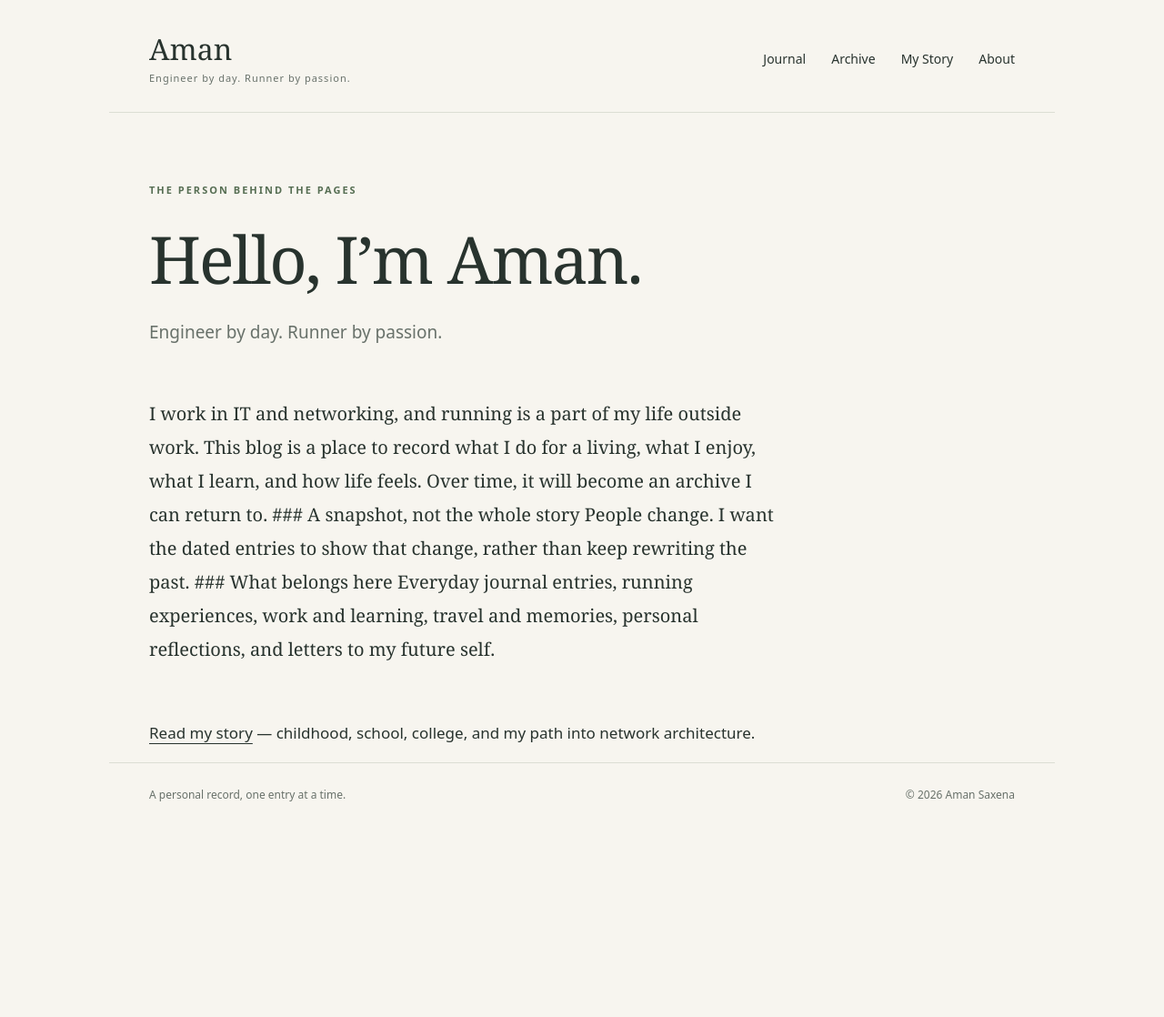
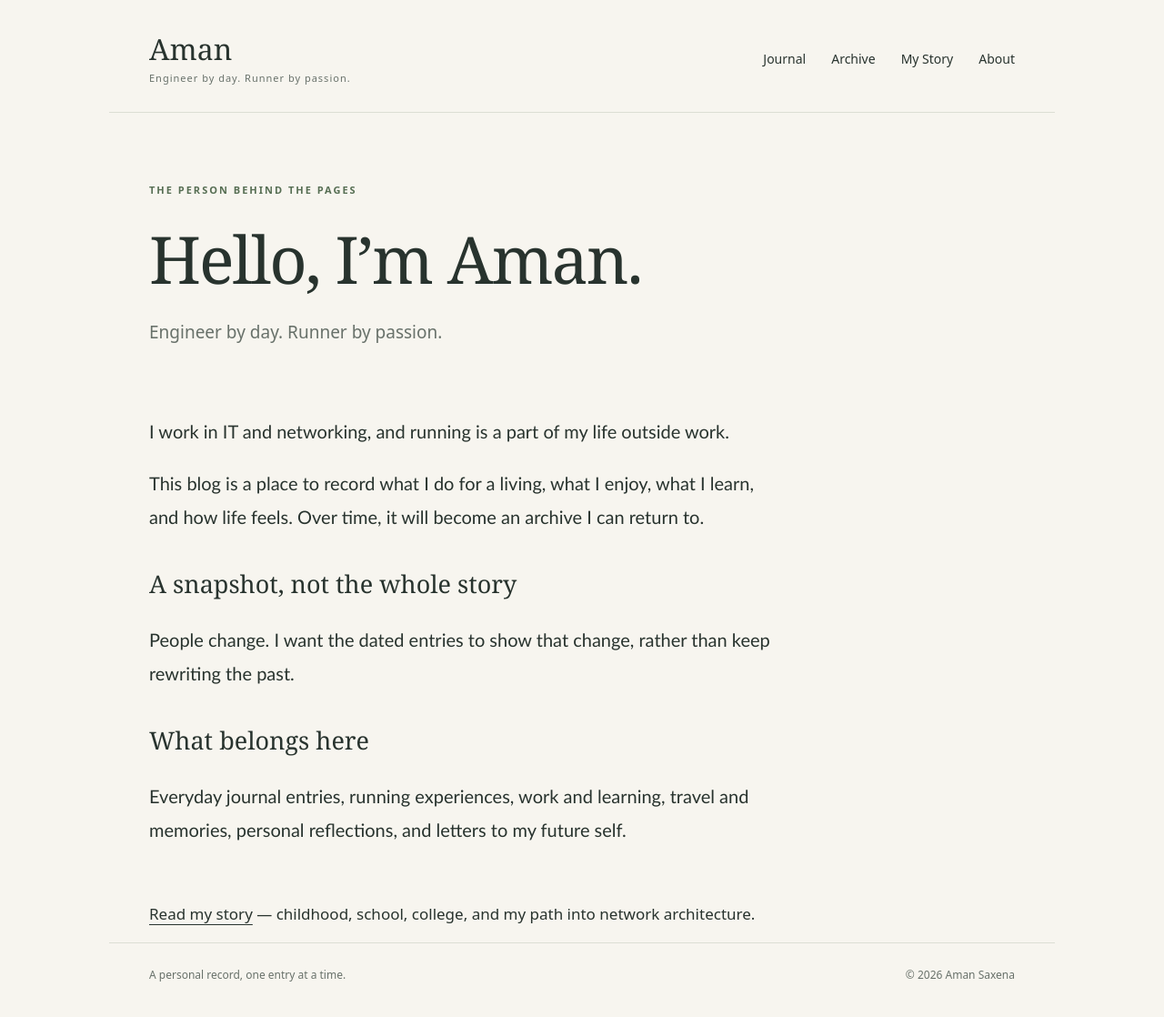
Before and after one commit to amansaxena181995/Aman-Life-Archive, a Jekyll site: the page built from about.md, in a window 1280 px wide. Shown: the whole page at 91% size. Built offline with Jekyll 4.4.1, drawn with Linux system fonts in a browser that asks for light colours; before the commit the page ends 919 px from its top, so only the background shows below that.

```diff
--- a/about.md
+++ b/about.md
@@ -5,12 +5,14 @@
 ---
 <section class="page-heading"><p class="eyebrow">THE PERSON BEHIND THE PAGES</p><h1>Hello, I’m Aman.</h1><p>Engineer by day. Runner by passion.</p></section>
 
-<div class="prose">
+<div class="prose" markdown="1" style="font-family: Calibri, 'Segoe UI', Arial, sans-serif;">
+
 I work in IT and networking, and running is a part of my life outside work.
 
 This blog is a place to record what I do for a living, what I enjoy, what I learn, and how life feels. Over time, it will become an archive I can return to.
 
 ### A snapshot, not the whole story
+
 
 People change. I want the dated entries to show that change, rather than keep rewriting the past.
 
```
